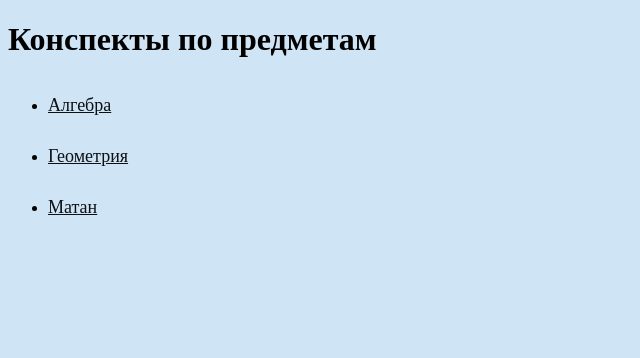
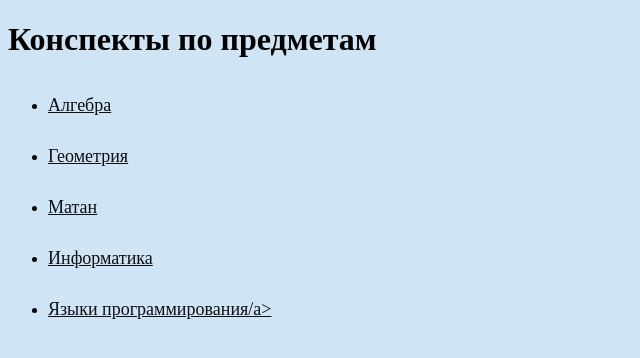
Before and after one commit to tudaiobratno/tudaiobratno.github.io, a plain HTML site: page index.html in a window 1280 px wide. Shown: the whole page, without its empty margins (0-640 px from the left). Drawn offline with Linux system fonts and the light colour scheme.

Commit message:
Update index.html

```diff
--- a/index.html
+++ b/index.html
@@ -11,6 +11,8 @@
             <li><a href="https://drive.google.com/file/d/1jrVwPbqds0X28bKCWqodPd6XscOiir1m/view?usp=sharing">Алгебра</a></li>
             <li><a href="https://drive.google.com/file/d/144p86JoTvs4NXySSCiPRrrIgFTeNYvt1/view?usp=sharing">Геометрия</a></li>
             <li><a href="https://drive.google.com/file/d/1MoolBl9_PCrfzZbWcZyFcOimGP7q2aUK/view?usp=sharing">Матан</a></li>
+            <li><a href="https://drive.google.com/file/d/1BRMJw8M__dGaKYanrBCkF3inSy2WNOtl/view?usp=sharing">Информатика</a></li>
+            <li><a href="https://drive.google.com/file/d/1IEXDwObnzI523-VxBE82hsg2B9TcFfMU/view?usp=sharing">Языки программирования/a></li>
         </ul>
     </body>
 </html>
```
